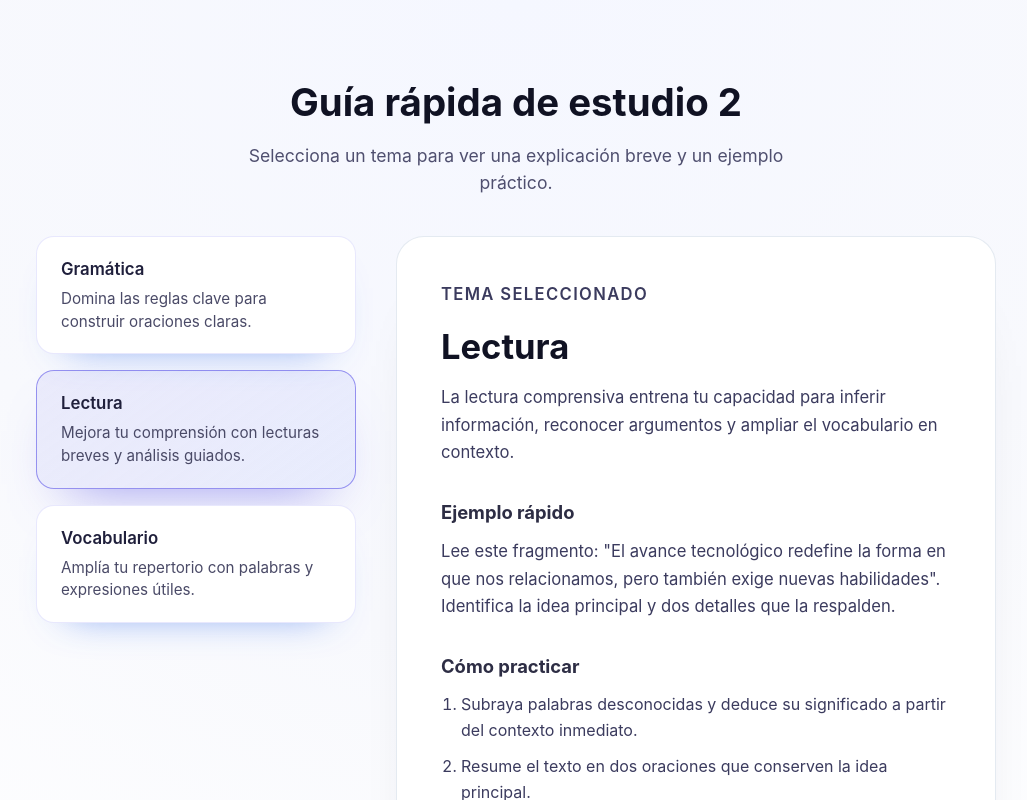
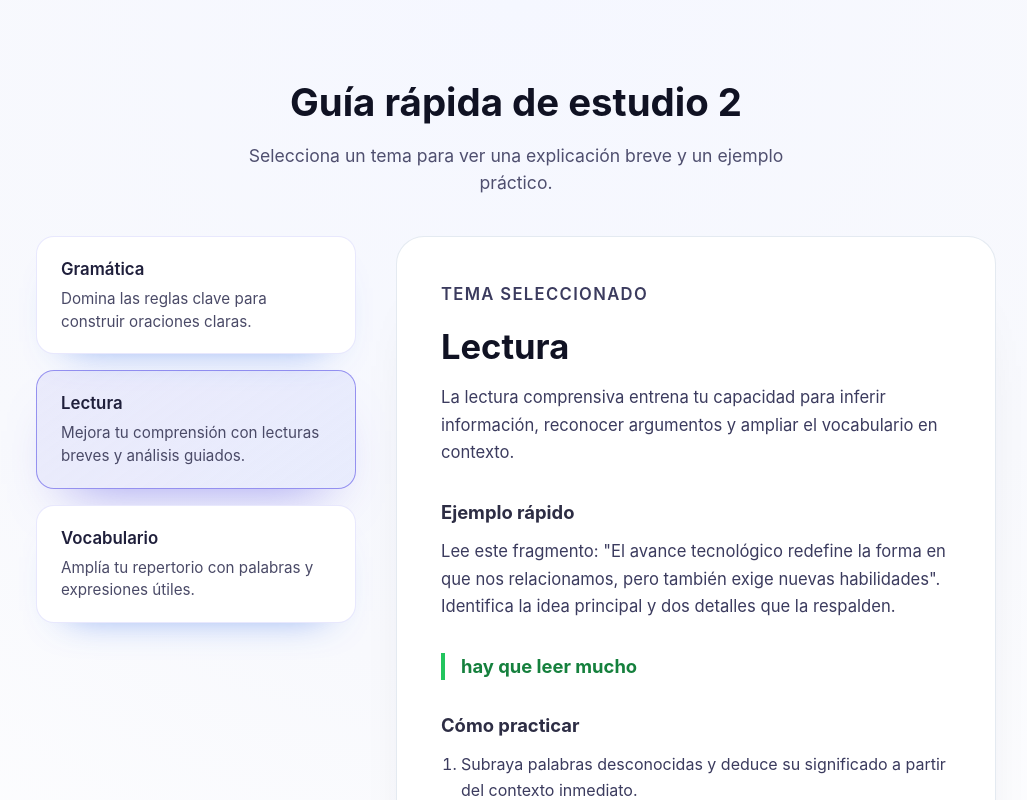
Before and after one commit to Belen741/prueba-1, a React (Vite) app: page / in a window 1280 px wide. Both pictures are taken after a click on the button 320 px from the left and 429 px from the top of the page. Shown: the top 800 px of the page, without its empty margins (124-1151 px from the left). Built offline with nearby package versions, Linux system fonts and the light colour scheme.

Commit message:
Add reading highlight section

```diff
--- a/src/App.css
+++ b/src/App.css
@@ -231,6 +231,17 @@ body {
   margin: 0;
 }
 
+.app__content-section--reading-highlight {
+  border-left: 4px solid #22c55e;
+  padding-left: 1rem;
+}
+
+.app__content-section--reading-highlight h3 {
+  color: #15803d;
+  font-weight: 700;
+  text-transform: lowercase;
+}
+
 .app__content-sections {
   gap: 1.25rem;
 }
--- a/src/App.jsx
+++ b/src/App.jsx
@@ -175,8 +175,15 @@ function App() {
 
           {selectedTopic.sections?.length ? (
             <section className="app__content-sections" aria-label="Secciones temáticas">
-              {selectedTopic.sections.map((section) => (
-                <article key={section.title} className="app__content-section">
+              {selectedTopic.sections.map((section) => {
+                const sectionClasses = ['app__content-section'];
+
+                if (section.variant) {
+                  sectionClasses.push(`app__content-section--${section.variant}`);
+                }
+
+                return (
+                  <article key={section.title} className={sectionClasses.join(' ')}>
                     <h3>{section.title}</h3>
                     {section.description ? <p>{section.description}</p> : null}
                     {section.items?.length ? (
@@ -189,7 +196,8 @@ function App() {
                       </ul>
                     ) : null}
                   </article>
-              ))}
+                );
+              })}
             </section>
           ) : null}
 
--- a/src/topics.js
+++ b/src/topics.js
@@ -21,6 +21,12 @@ export const topics = [
       'La lectura comprensiva entrena tu capacidad para inferir información, reconocer argumentos y ampliar el vocabulario en contexto.',
     example:
       'Lee este fragmento: "El avance tecnológico redefine la forma en que nos relacionamos, pero también exige nuevas habilidades". Identifica la idea principal y dos detalles que la respalden.',
+    sections: [
+      {
+        title: 'hay que leer mucho',
+        variant: 'reading-highlight',
+      },
+    ],
     steps: [
       'Subraya palabras desconocidas y deduce su significado a partir del contexto inmediato.',
       'Resume el texto en dos oraciones que conserven la idea principal.',
```
Lines whose indentation alone changed are shown as unchanged.
